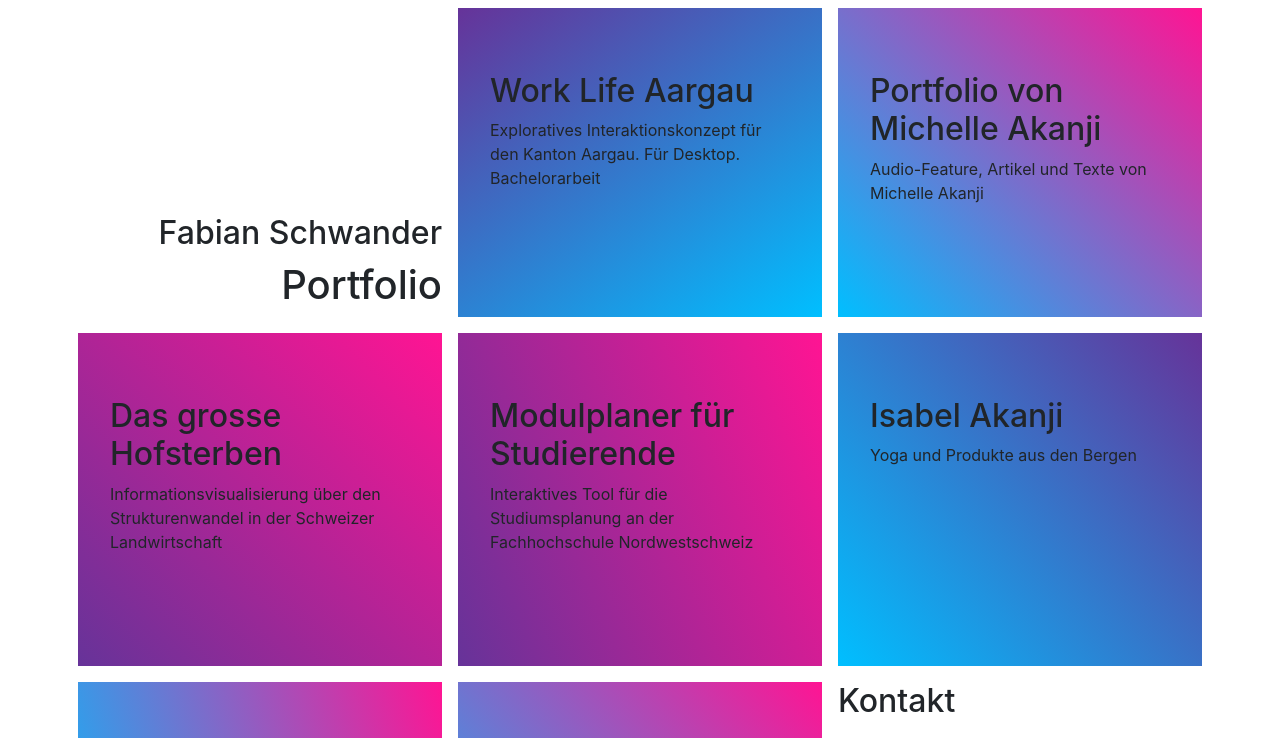
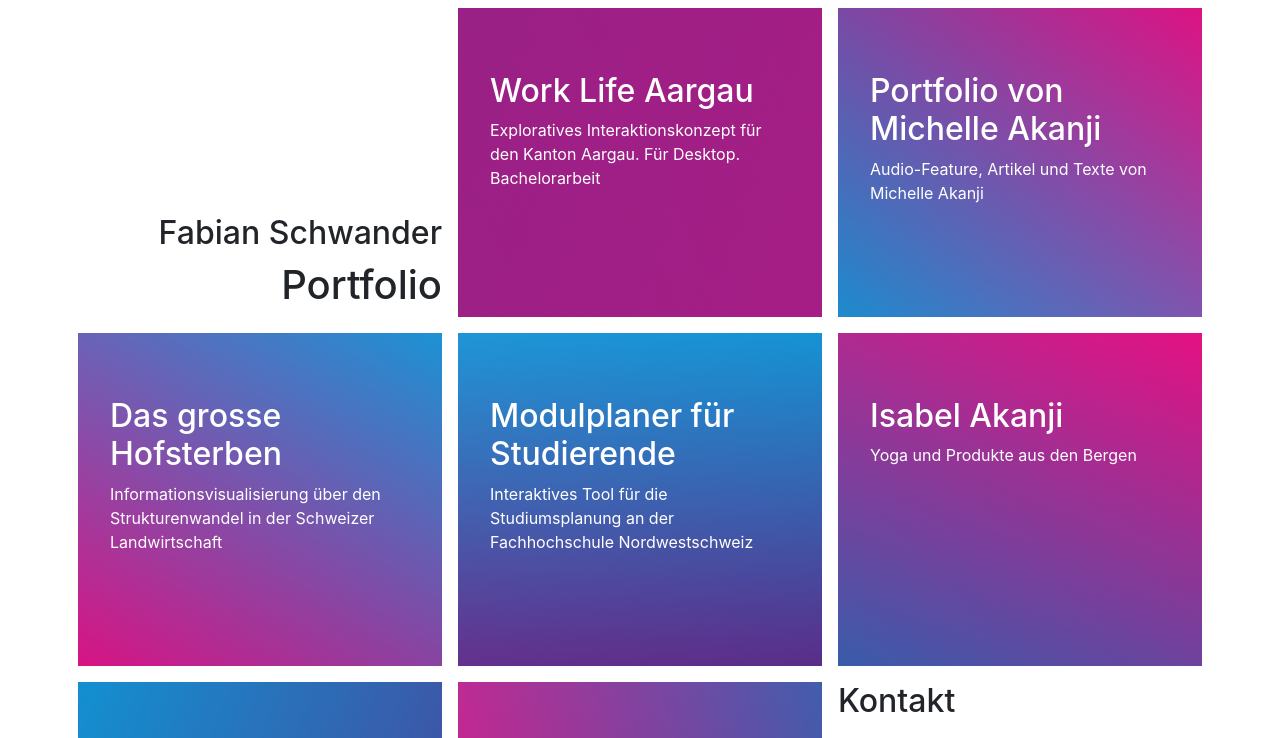
Before and after one commit to fschwander/fabianschwander, a React (Create React App) app: page / in a window 1280 px wide. Shown: the top 738 px of the page. Built offline with nearby package versions, Linux system fonts and the light colour scheme.

Commit message:
added transition animation for background gradients

```diff
--- a/src/components/PortfolioPage.tsx
+++ b/src/components/PortfolioPage.tsx
@@ -13,8 +13,8 @@
 
   const createUrlTiles = () => {
     return urlItems.map((el, i) => {
-      return <TileContainer>
-        <UrlTile data={el} key={el.name + i}/>
+      return <TileContainer key={el.name + i}>
+        <UrlTile data={el}/>
       </TileContainer>;
     });
   };
--- a/src/components/UrlTile.scss
+++ b/src/components/UrlTile.scss
@@ -2,7 +2,36 @@
   padding: 4rem 2rem 6rem;
   height: 100%;
   width: 100%;
-  transition: .1s ease-out;
+  transition: .2s ease-out;
+  position: relative;
+  color: white;
+
+  .background {
+    width: 100%;
+    height: 100%;
+    left: 0;
+    top: 0;
+    position: absolute;
+    z-index: -1;
+
+    &.gradient2 {
+      animation: blink ease-in-out infinite alternate-reverse;
+    }
+
+    &.filter {
+      opacity: .1;
+      background-color: black;
+    }
+
+    @keyframes blink {
+      from {
+        opacity: 0;
+      }
+      to {
+        opacity: 1;
+      }
+    }
+  }
 
   h2 {
     margin-top: unset;
--- a/src/components/UrlTile.tsx
+++ b/src/components/UrlTile.tsx
@@ -1,4 +1,4 @@
-import React from 'react';
+import React, {useEffect, useRef, useState} from 'react';
 import './UrlTile.scss';
 
 interface UrlTileProps {
@@ -6,9 +6,12 @@
 }
 
 export const UrlTile: React.FC<UrlTileProps> = props => {
+  const isInitialMount = useRef(true);
   const {data} = props;
 
-  const colors = ['deeppink', 'deepskyblue', 'rebeccapurple'];
+  const colors = ['#ff1493', '#00bfff', '#663399'];
+  const animationInterval = 12 * 1000;
+  const animationOffset = useRef(Math.floor(Math.random() * animationInterval / 2));
 
   const getRandomColor = () => colors[Math.floor(Math.random() * colors.length)];
   const getRandomDeg = () => Math.floor(Math.random() * 360);
@@ -27,10 +30,37 @@
     return `linear-gradient(${getRandomDeg()}deg, ${color1}, ${color2})`;
   };
 
+  const [gradient1, setGradient1] = useState(getRandomGradient());
+  const [gradient2, setGradient2] = useState(getRandomGradient());
+
+  useEffect(() => {
+    if (isInitialMount.current) {
+      // animationOffset = Math.floor(Math.random() * animationInterval / 2);
+      setTimeout(() => {
+        console.log(animationOffset);
+        setGradient1(getRandomGradient);
+        setTimeout(() => setGradient2(getRandomGradient), animationInterval / 2);
+        setInterval(() => setGradient1(getRandomGradient), animationInterval);
+        setTimeout(() => setInterval(() => setGradient2(getRandomGradient), animationInterval), animationInterval / 2);
+
+      }, animationOffset.current);
+      isInitialMount.current = false;
+    }
+  });
+
   return (
     <div className={'UrlTile button'}
-         onClick={() => window.open(data.url, '_blank')}
-         style={{backgroundImage: getRandomGradient()}}>
+         onClick={() => window.open(data.url, '_blank')}>
+      <div className={'background gradient1'}
+           style={{backgroundImage: gradient1}}/>
+      <div className={'background gradient2'}
+           style={{
+             backgroundImage: gradient2,
+             animationDuration: `${animationInterval / 2}ms`,
+             animationDelay: `${animationOffset.current}ms`
+           }}/>
+      <div className={'background filter'}/>
+
       <h2>{data.name}</h2>
       <p>{data.description}</p>
     </div>
```
